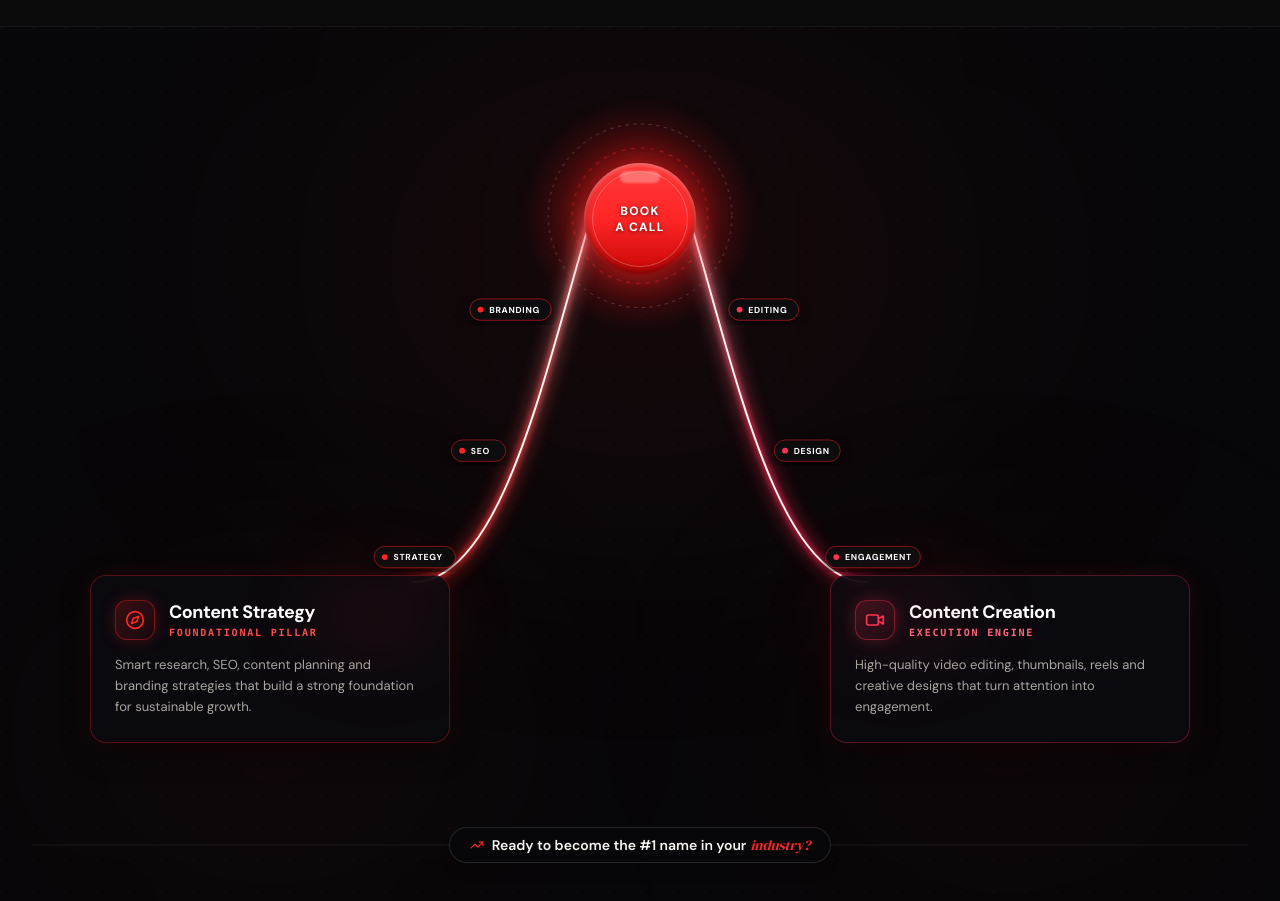
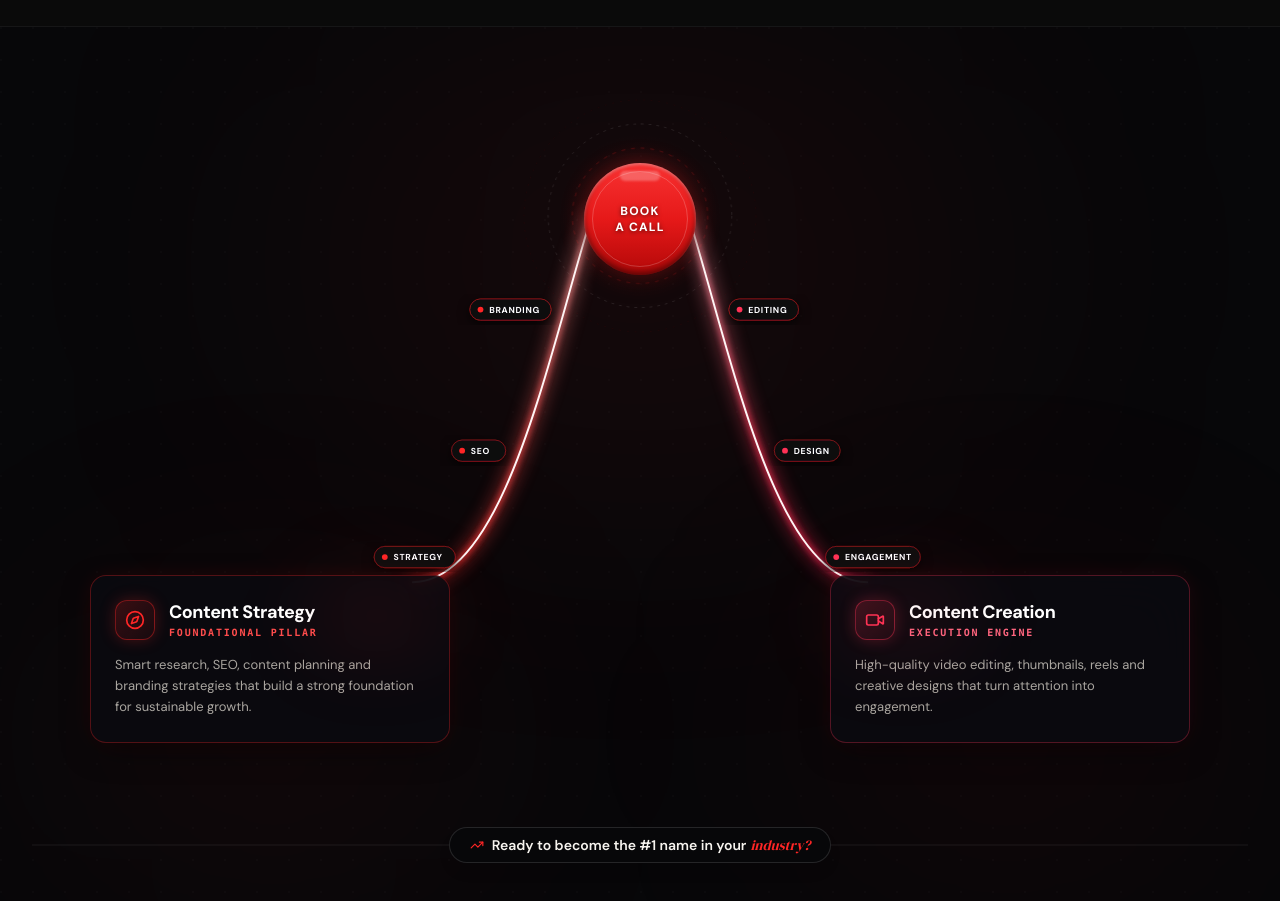
Before and after one commit to RITIKSINGH-DEOS/YouTooGrow, a Next.js app: page / in a window 1280 px wide. Shown: the part 4400-5301 px from the top of the page. Built offline with nearby package versions, Linux system fonts and the light colour scheme.

Commit message:
style(growth-engine): balance and soften glowing effect around circular apex button

```diff
--- a/src/components/growth-convergence/growth-convergence.tsx
+++ b/src/components/growth-convergence/growth-convergence.tsx
@@ -118,21 +118,22 @@ export function GrowthConvergence() {
           {/* ============================================================ */}
           {/* TOP CENTRAL CONVERGENCE ACTION: CIRCULAR BOOK A CALL BUTTON */}
           {/* Revealing only when curves converge at the peak (step >= 3) */}
+          {/* Balanced glow: refined, cinematic, and glare-free          */}
           {/* ============================================================ */}
           <div className="absolute top-[96px] left-1/2 -translate-x-1/2 -translate-y-1/2 z-20">
             <Link
               href="mailto:contact@youtoogrow.com?subject=Strategy%20Call%20Application%20-%20YouTooGrow"
-              className={`group relative flex flex-col items-center justify-center w-24 h-24 sm:w-28 sm:h-28 rounded-full bg-gradient-to-b from-[#ff3838] via-[#ff2626] to-[#c70505] text-white shadow-[0_0_35px_rgba(255,38,38,0.65),0_0_70px_rgba(255,38,38,0.3),inset_0_2px_4px_rgba(255,255,255,0.35),inset_0_-4px_8px_rgba(0,0,0,0.45)] hover:shadow-[0_0_60px_rgba(255,38,38,0.95),0_0_100px_rgba(255,38,38,0.5),inset_0_2px_4px_rgba(255,255,255,0.5)] hover:scale-105 active:scale-95 transition-all duration-700 cubic-bezier(0.34, 1.56, 0.64, 1) cursor-pointer select-none ${
+              className={`group relative flex flex-col items-center justify-center w-24 h-24 sm:w-28 sm:h-28 rounded-full bg-gradient-to-b from-[#f83232] via-[#e61919] to-[#b30808] text-white shadow-[0_0_22px_rgba(255,38,38,0.35),0_6px_20px_rgba(0,0,0,0.6),inset_0_2px_3px_rgba(255,255,255,0.3),inset_0_-3px_6px_rgba(0,0,0,0.5)] hover:shadow-[0_0_32px_rgba(255,38,38,0.55),0_8px_25px_rgba(0,0,0,0.7),inset_0_2px_3px_rgba(255,255,255,0.4)] hover:scale-105 active:scale-95 transition-all duration-700 cubic-bezier(0.34, 1.56, 0.64, 1) cursor-pointer select-none ${
                 step >= 3
                   ? "scale-100 opacity-100 pointer-events-auto"
                   : "scale-50 opacity-0 pointer-events-none"
               }`}
             >
               {/* Inner decorative concentric border ring */}
-              <div className="absolute inset-1.5 sm:inset-2 rounded-full border border-white/25 pointer-events-none" />
+              <div className="absolute inset-1.5 sm:inset-2 rounded-full border border-white/20 pointer-events-none" />
 
               {/* Top subtle highlight reflection */}
-              <div className="absolute top-2 w-8 sm:w-10 h-3 bg-white/30 rounded-full blur-[1px] pointer-events-none" />
+              <div className="absolute top-2 w-8 sm:w-10 h-2.5 bg-white/25 rounded-full blur-[1px] pointer-events-none" />
 
               {/* Text: BOOK A CALL */}
               <div className="flex flex-col items-center justify-center text-center leading-[1.15] select-none z-10">
@@ -153,10 +154,10 @@ export function GrowthConvergence() {
             aria-hidden="true"
           >
             <defs>
-              {/* Sphere Ambient Radial Glow */}
+              {/* Sphere Ambient Radial Glow - Subdued & Balanced */}
               <radialGradient id="sphereRadialGlow" cx="50%" cy="50%" r="50%">
-                <stop offset="0%" stopColor="#ff2626" stopOpacity="0.5" />
-                <stop offset="50%" stopColor="#d90808" stopOpacity="0.25" />
+                <stop offset="0%" stopColor="#ff2626" stopOpacity="0.16" />
+                <stop offset="60%" stopColor="#ff2626" stopOpacity="0.04" />
                 <stop offset="100%" stopColor="#ff2626" stopOpacity="0" />
               </radialGradient>
 
@@ -186,11 +187,11 @@ export function GrowthConvergence() {
               </filter>
             </defs>
 
-            {/* Ambient Background Aura behind button */}
+            {/* Ambient Background Aura behind button (Balanced) */}
             <circle
               cx="600"
               cy="96"
-              r="120"
+              r="85"
               fill="url(#sphereRadialGlow)"
               className={`transition-all duration-1000 ${
                 step >= 3 ? "opacity-100 scale-100" : "opacity-0 scale-50"
@@ -209,8 +210,8 @@ export function GrowthConvergence() {
                 cy="96"
                 r="70"
                 fill="none"
-                stroke="rgba(255, 38, 38, 0.45)"
-                strokeWidth="1.2"
+                stroke="rgba(255, 38, 38, 0.28)"
+                strokeWidth="1"
                 className="animate-[spin_40s_linear_infinite]"
                 strokeDasharray="4 6"
               />
@@ -220,8 +221,8 @@ export function GrowthConvergence() {
                 cy="96"
                 r="95"
                 fill="none"
-                stroke="rgba(255, 255, 255, 0.22)"
-                strokeWidth="1"
+                stroke="rgba(255, 255, 255, 0.14)"
+                strokeWidth="0.8"
                 className="animate-[spin_55s_linear_infinite_reverse]"
                 strokeDasharray="3 5"
               />
@@ -231,8 +232,8 @@ export function GrowthConvergence() {
                 cy="96"
                 r="120"
                 fill="none"
-                stroke="rgba(255, 38, 38, 0.16)"
-                strokeWidth="0.8"
+                stroke="rgba(255, 38, 38, 0.10)"
+                strokeWidth="0.6"
                 strokeDasharray="2 6"
               />
             </g>
@@ -615,13 +616,13 @@ export function GrowthConvergence() {
             <div className="absolute top-[40px] left-1/2 -translate-x-1/2 -translate-y-1/2 z-20">
               <Link
                 href="mailto:contact@youtoogrow.com?subject=Strategy%20Call%20Application%20-%20YouTooGrow"
-                className={`group relative flex flex-col items-center justify-center w-20 h-20 rounded-full bg-gradient-to-b from-[#ff3838] via-[#ff2626] to-[#c70505] text-white shadow-[0_0_30px_rgba(255,38,38,0.65),inset_0_2px_3px_rgba(255,255,255,0.35)] hover:shadow-[0_0_45px_rgba(255,38,38,0.85)] active:scale-95 transition-all duration-700 cubic-bezier(0.34, 1.56, 0.64, 1) cursor-pointer select-none ${
+                className={`group relative flex flex-col items-center justify-center w-20 h-20 rounded-full bg-gradient-to-b from-[#f83232] via-[#e61919] to-[#b30808] text-white shadow-[0_0_18px_rgba(255,38,38,0.35),0_4px_14px_rgba(0,0,0,0.6),inset_0_1.5px_2px_rgba(255,255,255,0.3),inset_0_-2px_4px_rgba(0,0,0,0.5)] hover:shadow-[0_0_26px_rgba(255,38,38,0.5),0_6px_18px_rgba(0,0,0,0.7)] active:scale-95 transition-all duration-700 cubic-bezier(0.34, 1.56, 0.64, 1) cursor-pointer select-none ${
                   step >= 3
                     ? "scale-100 opacity-100 pointer-events-auto"
                     : "scale-50 opacity-0 pointer-events-none"
                 }`}
               >
-                <div className="absolute inset-1 rounded-full border border-white/25 pointer-events-none" />
+                <div className="absolute inset-1 rounded-full border border-white/20 pointer-events-none" />
                 <div className="flex flex-col items-center justify-center text-center leading-[1.15] select-none">
                   <span className="text-[10px] font-black tracking-widest text-white uppercase drop-shadow-[0_1px_2px_rgba(0,0,0,0.6)]">
                     BOOK
@@ -645,11 +646,11 @@ export function GrowthConvergence() {
                 </linearGradient>
               </defs>
 
-              {/* Ambient radial glow at summit */}
+              {/* Ambient radial glow at summit (Balanced) */}
               <circle
                 cx="180"
                 cy="40"
-                r="60"
+                r="48"
                 fill="url(#sphereRadialGlow)"
                 className={`transition-all duration-1000 ${
                   step >= 3 ? "opacity-100 scale-100" : "opacity-0 scale-50"
```
